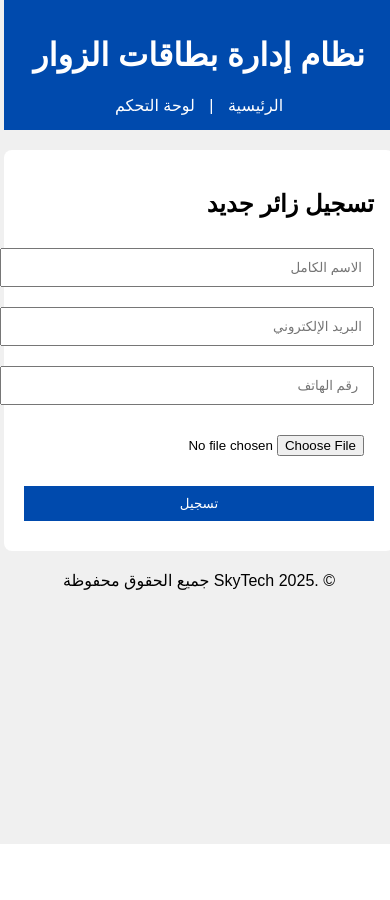
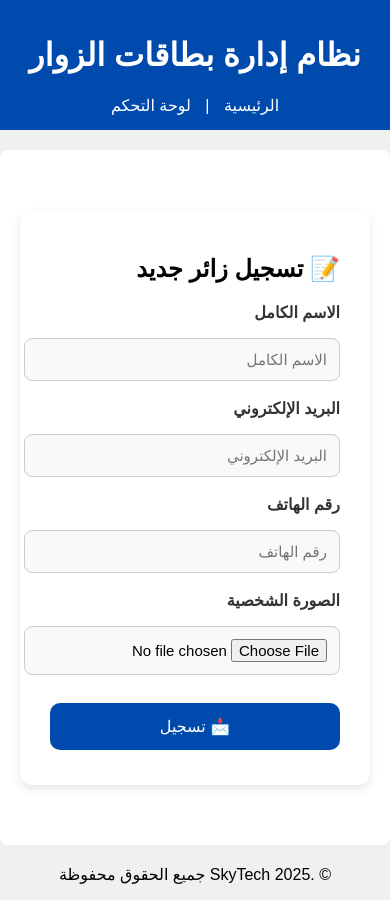
Before and after one commit to EngAbdurabu/CardVisitor-, a Flask app: page / in a window 390 px wide. Before the commit the page ends 844 px from the top, so only its background shows below. Run offline with Flask 3, Linux system fonts and the light colour scheme; some libraries are stand-ins or nearby versions.

Commit message:
add phone drwop list

```diff
--- a/static/css/style.css
+++ b/static/css/style.css
@@ -176,3 +176,48 @@ footer{
 .back-btn:hover {
     background-color: #5a6268;
 }
+.form-container {
+    max-width: 500px;
+    margin: 40px auto;
+    background: #ffffff;
+    padding: 25px 30px;
+    border-radius: 12px;
+    box-shadow: 0 4px 10px rgba(0, 0, 0, 0.1);
+    direction: rtl;
+}
+
+.visitor-form label {
+    display: block;
+    margin-bottom: 6px;
+    color: #333;
+    font-weight: bold;
+}
+
+.visitor-form input[type="text"],
+.visitor-form input[type="email"],
+.visitor-form input[type="tel"],
+.visitor-form input[type="file"] {
+    width: 100%;
+    padding: 12px;
+    margin-bottom: 18px;
+    border: 1px solid #ccc;
+    border-radius: 8px;
+    font-size: 15px;
+    background-color: #f9f9f9;
+}
+
+.visitor-form button {
+    width: 100%;
+    padding: 14px;
+    background-color: #004aad;
+    color: white;
+    border: none;
+    border-radius: 10px;
+    font-size: 16px;
+    cursor: pointer;
+    transition: background 0.3s ease;
+}
+
+.visitor-form button:hover {
+    background-color: #00367a;
+}
--- a/templates/base.html
+++ b/templates/base.html
@@ -4,6 +4,8 @@
     <meta charset="UTF-8">
     <title>{% block title %}بطاقات الزوار{% endblock %}</title>
     <link rel="stylesheet" href="{{ url_for('static', filename='css/style.css') }}">
+    <link rel="stylesheet" href="https://cdn.jsdelivr.net/npm/intl-tel-input@19.5.3/build/css/intlTelInput.min.css" />
+
 </head>
 <body>
     <header>
@@ -28,5 +30,30 @@
     <footer dir="rtl">
         <p> &copy; .SkyTech 2025 جميع الحقوق محفوظة</p>
     </footer>
+
+    <!-- JavaScript الخاص بالمكتبة -->
+  <script src="https://cdn.jsdelivr.net/npm/intl-tel-input@19.5.3/build/js/intlTelInput.min.js"></script>
+  <script src="https://cdn.jsdelivr.net/npm/intl-tel-input@19.5.3/build/js/utils.js"></script>
+
+  <script>
+    const input = document.querySelector("#phone");
+    const iti = window.intlTelInput(input, {
+      initialCountry: "auto",
+      geoIpLookup: callback => {
+        fetch('https://ipapi.co/json')
+          .then(res => res.json())
+          .then(data => callback(data.country_code))
+          .catch(() => callback("sa")); // افتراضيًا السعودية
+      },
+      preferredCountries: ["sa", "ae", "eg", "kw", "jo", "qa", "dz", "ly", "sd", "iq", "ma", "ye"],
+      utilsScript: "https://cdn.jsdelivr.net/npm/intl-tel-input@19.5.3/build/js/utils.js"
+    });
+
+    function handleSubmit(e) {
+      e.preventDefault();
+      const fullPhone = iti.getNumber();  // +966xxxxxxxxx
+      document.getElementById("result").innerText = "📱 رقم الهاتف الكامل: " + fullPhone;
+    }
+  </script>
 </body>
 </html>
--- a/templates/index.html
+++ b/templates/index.html
@@ -3,14 +3,23 @@
 {% block title %}تسجيل زائر جديد{% endblock %}
 
 {% block content %}
-<h2>تسجيل زائر جديد</h2>
+<div class="form-container">
+  <h2>📝 تسجيل زائر جديد</h2>
 
-<form action="/" method="POST" enctype="multipart/form-data">
-  <input type="text" name="full_name" placeholder="الاسم الكامل" required />
-  <input type="email" name="email" placeholder="البريد الإلكتروني" required />
-  <input type="tel" name="phone" placeholder=" رقم الهاتف" required dir="rtl" />
-  <input type="file" name="photo" placeholder="الصورة الشخصية ">
+  <form action="/" method="POST" enctype="multipart/form-data" class="visitor-form">
+    <label>الاسم الكامل</label>
+    <input type="text" name="full_name" placeholder="الاسم الكامل" required />
 
-  <button type="submit">تسجيل</button>
-</form>
+    <label>البريد الإلكتروني</label>
+    <input type="email" name="email" placeholder="البريد الإلكتروني" required />
+
+    <label>رقم الهاتف</label>
+    <input type="tel" name="phone" id="phone" placeholder="رقم الهاتف" required dir="rtl" />
+
+    <label>الصورة الشخصية</label>
+    <input type="file" name="photo" accept="image/*" />
+
+    <button type="submit">📩 تسجيل</button>
+  </form>
+</div>
 {% endblock %}
```
Also changed, not shown: 1 other file.
